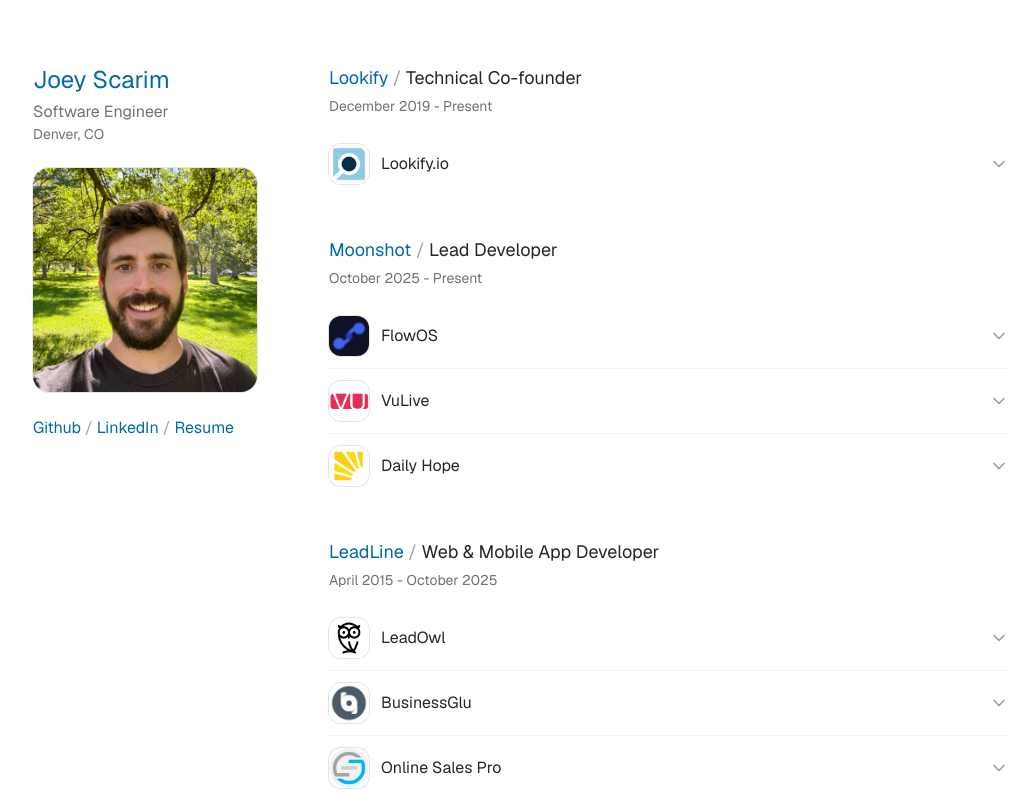
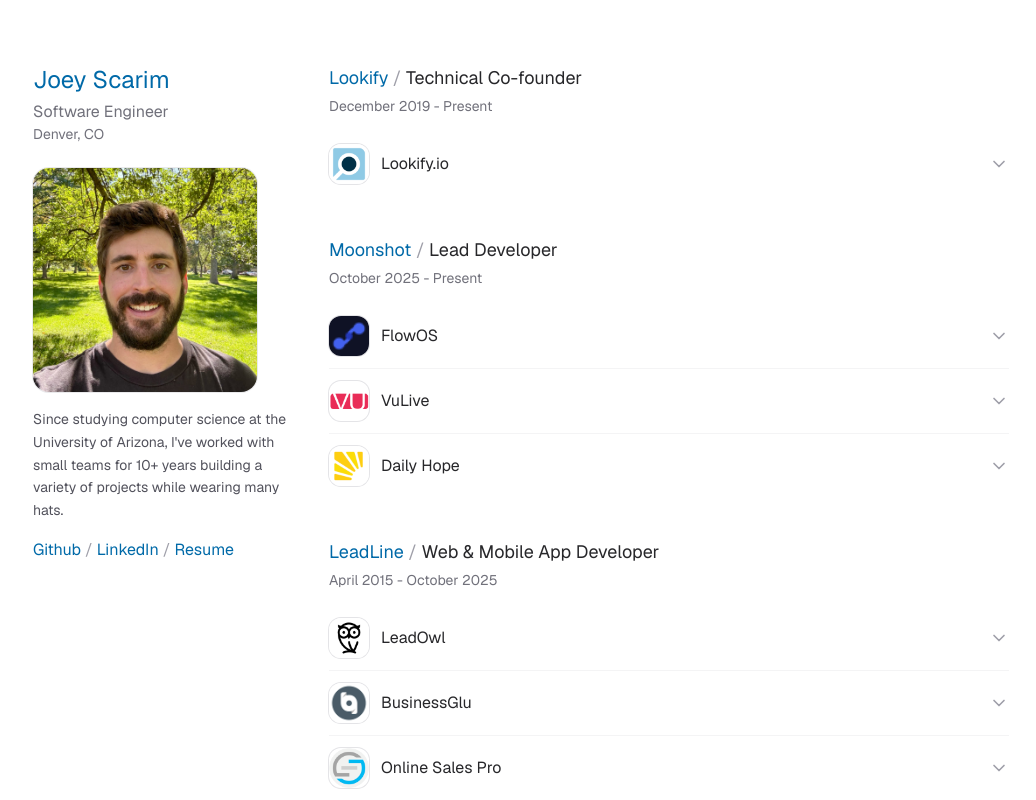
Before and after one commit to joeyscarim/portfolio, a Next.js app: page / in a window 1280 px wide. Shown: the top 800 px of the page, without its empty margins (119-1155 px from the left). Built offline with nearby package versions, Linux system fonts and the light colour scheme.

Commit message:
Add personal introduction to Home component

```diff
--- a/app/page.tsx
+++ b/app/page.tsx
@@ -21,7 +21,13 @@ export default function Home() {
             />
           </div>
 
-          <nav className="mt-6 flex flex-row flex-wrap items-center gap-x-1 gap-y-1">
+          <p className="mt-4 text-sm leading-relaxed text-zinc-600">
+            Since studying computer science at the University of Arizona,
+            I&apos;ve worked with small teams for 10+ years building a variety
+            of projects while wearing many hats.
+          </p>
+
+          <nav className="mt-4 flex flex-row flex-wrap items-center gap-x-1 gap-y-1">
             <a
               href="https://github.com/joeyscarim"
               className="text-sky-700 hover:text-sky-800"
```
